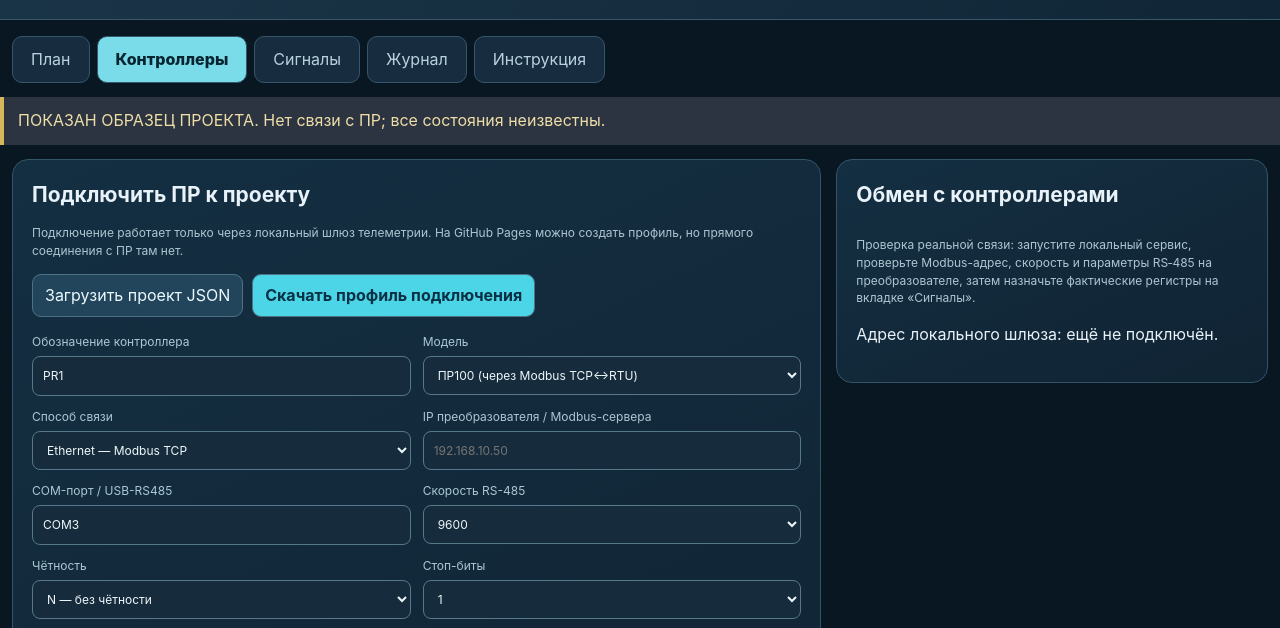
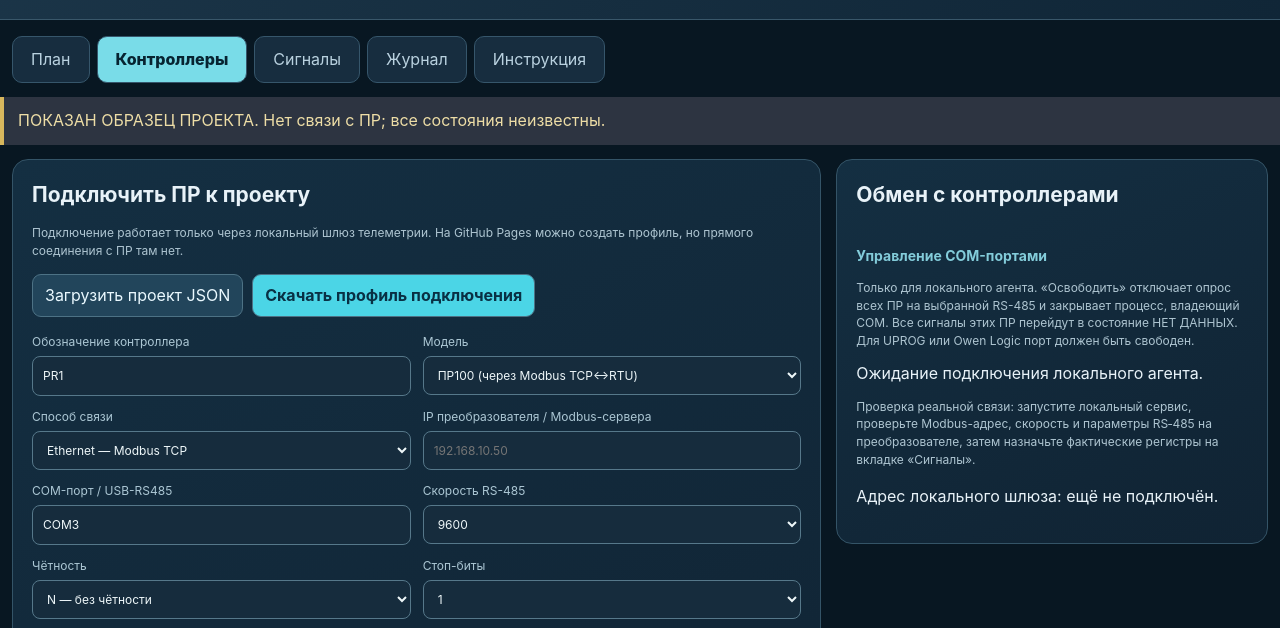
Before and after one commit to 4qsn1k/4qsn1k.github.io, a website: page airlock-generator/scada.html in a window 1280 px wide. Both pictures are taken after a click on the button "Контроллеры". Shown: the part 115-743 px from the top of the page. Drawn offline with Linux system fonts and the light colour scheme; no server answers.

Commit message:
feat(airlock): add SCADA COM ownership and maintenance controls

```diff
--- a/airlock-generator/scada.html
+++ b/airlock-generator/scada.html
@@ -50,6 +50,10 @@
   </article>
   <aside class="card">
     <h2>Обмен с контроллерами</h2><div id="healthRows" class="rows"></div>
+    <h3>Управление COM-портами</h3>
+    <p class="hint">Только для локального агента. «Освободить» отключает опрос всех ПР на выбранной RS-485 и закрывает процесс, владеющий COM. Все сигналы этих ПР перейдут в состояние НЕТ ДАННЫХ. Для UPROG или Owen Logic порт должен быть свободен.</p>
+    <div id="serialPortControls" class="rows" aria-live="polite">Ожидание подключения локального агента.</div>
+    <p id="serialPortMessage" role="status" aria-live="polite" class="hint"></p>
     <p class="hint">Проверка реальной связи: запустите локальный сервис, проверьте Modbus-адрес, скорость и параметры RS‑485 на преобразователе, затем назначьте фактические регистры на вкладке «Сигналы».</p>
     <p id="gatewayUrl">Адрес локального шлюза: ещё не подключён.</p>
   </aside></div>
```
